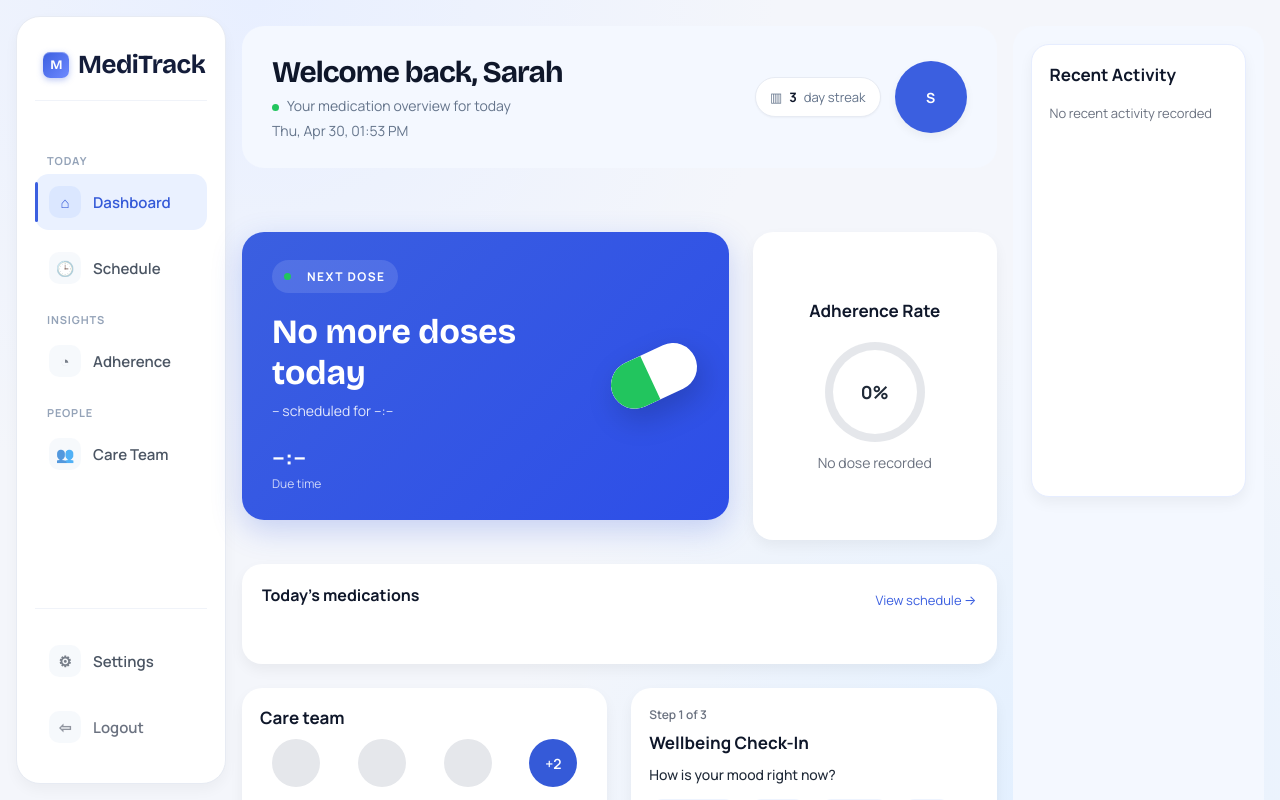
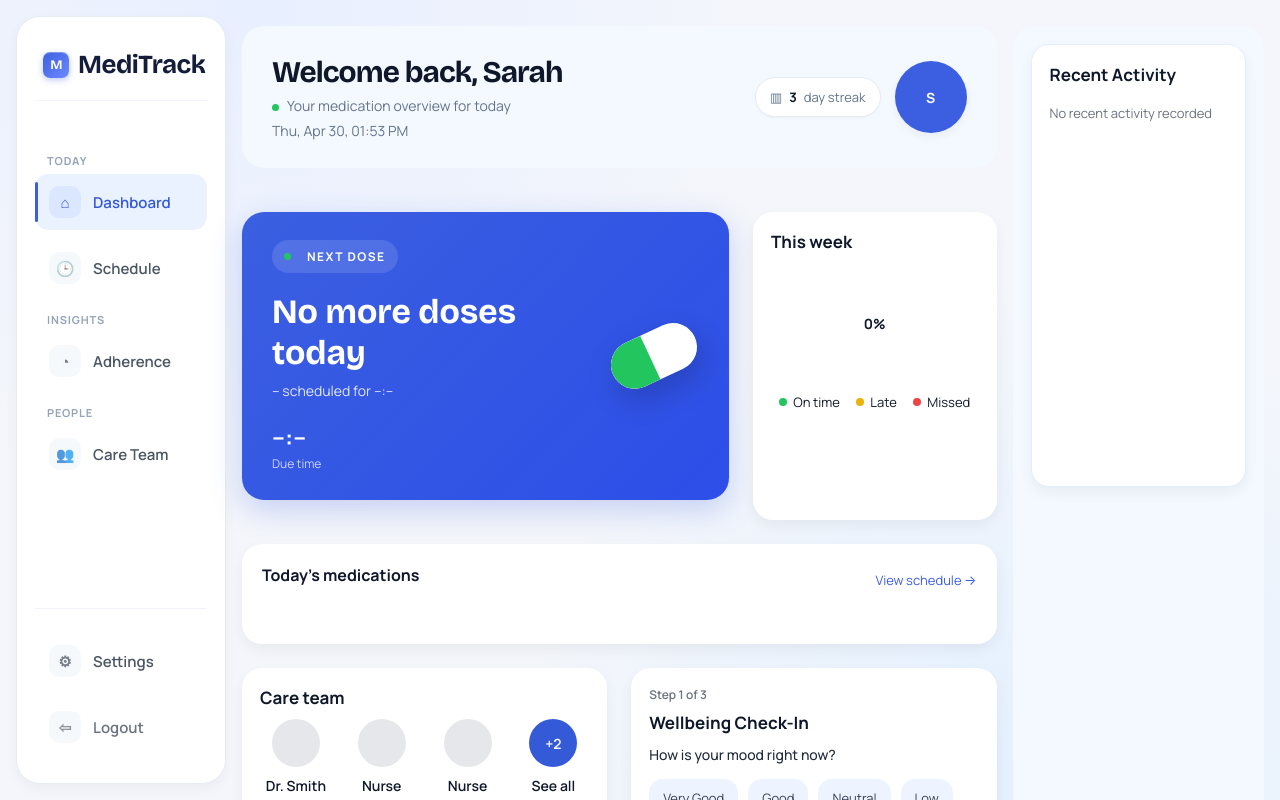
Before and after one commit to Kowthar04/smart-medication-system, a Flask app: page /patient/dashboard in a window 1280 px wide. Run offline with Flask 3, Linux system fonts and the light colour scheme; data that the repository does not hold is empty; some libraries are stand-ins or nearby versions.

Commit message:
cleaned up dashboard css

```diff
--- a/backend/static/patient.css
+++ b/backend/static/patient.css
@@ -305,63 +235,70 @@ body {
     margin-top: 6px;
 }
 
-.med-countdown {
-    font-size: 11px;
-    color: #355ad8;
-    font-weight: 600;
-    margin-bottom: 8px;
-}
+
 
 
 /* Adherence layout*/
-.adherence-card {
+
+.adherence-breakdown {
     display: flex;
-    flex-direction: column;
+    justify-content: space-around;
+    margin-top: 10px;
+    font-size: 13px;
+}
+
+.adherence-breakdown .stat {
+    display: flex;
+    align-items: center;
+    gap: 6px;
+}
+
+.dot {
+    width: 8px;
+    height: 8px;
+    border-radius: 50%;
+}
+
+.dot.success {
+    background: var(--success);
+}
+
+.dot.warning {
+    background: var(--warning);
+}
+
+.dot.danger {
+    background: var(--danger);
+}
+
+.adherence-circle.large {
+    width: 120px;
+    height: 120px;
+    margin: 10px auto;
+    border-radius: 50%;
+    background: conic-gradient(
+        var(--primary) calc(var(--progress) * 1%),
+        #e5e7eb 0
+    );
+    display: flex;
     align-items: center;
     justify-content: center;
 }
 
-.adherence-circle {
-    width: 100px;
-    height: 100px;
+.adherence-circle.large span {
+    background: white;
+    width: 80px;
+    height: 80px;
     border-radius: 50%;
-    position: relative;
-    margin-top: 10px;
     display: flex;
     align-items: center;
     justify-content: center;
-    background: conic-gradient(#355ad8 var(--progress), #e5e7eb 0%);
+    font-weight: bold;
 }
 
-.adherence-circle::before {
-    content: "";
-    position: absolute;
-    inset: 8px;
-    background: white;
-    border-radius: 50%;
+.middle-section {
+    margin-top: 20px;
 }
-
-.adherence-text {
-    position: relative;
-    font-size: 18px;
-    font-weight: 700;
-    color: #1f2937;
-}
-
-.adherence-note {
-    margin-top: 10px;
-    font-size: 12px;
-    color: #6b7280;
-    text-align: center;
-}
-
-.big-number {
-    font-size: 34px;
-    font-weight: 700;
-    color: #355ad8;
-    margin-top: 8px;
-}
-
 
 /* Care Team layout*/
 .team-card {
--- a/backend/templates/patient_dashboard.html
+++ b/backend/templates/patient_dashboard.html
@@ -127,19 +127,30 @@
                         </div>
 
                         <div class="card adherence-card">
-                            <h2>Adherence Rate</h2>
+    <h2>This week</h2>
 
-                            <div class="adherence-circle" style="--progress: {{ dashboard_data.adherence_rate }}%;">
-                                <span class="adherence-text">
-                                    {{ dashboard_data.adherence_rate }}%
-                                </span>
-                            </div>
+    <div class="adherence-circle large"
+         style="--progress: {{ dashboard_data.adherence_rate }}%;">
+        <span class="adherence-text">
+            {{ dashboard_data.adherence_rate }}%
+        </span>
+    </div>
 
-                            <p class="adherence-note">
-                                {{ dashboard_data.adherence_note }}
-                            </p>
-                        </div>
-
+    <div class="adherence-breakdown">
+        <div class="stat">
+            <span class="dot success"></span>
+            On time
+        </div>
+        <div class="stat">
+            <span class="dot warning"></span>
+            Late
+        </div>
+        <div class="stat">
+            <span class="dot danger"></span>
+            Missed
+        </div>
+    </div>
+</div>
                     </div>
 
                     <div class="card timeline-card">
```
Also changed, not shown: other parts of backend/static/patient.css (+1 -71 lines).
